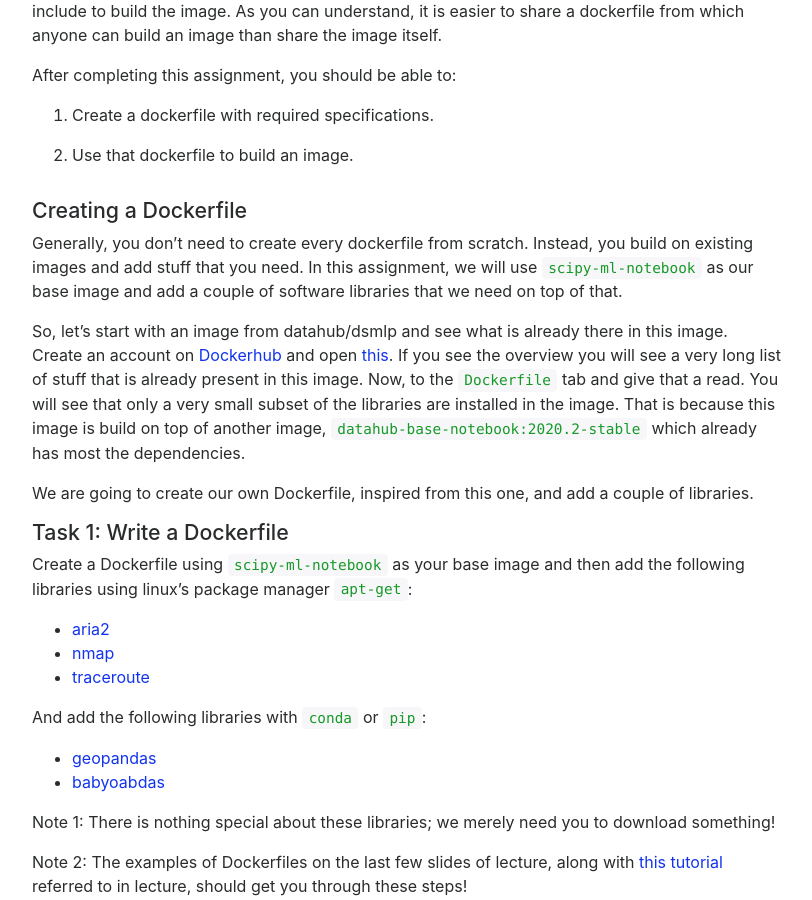
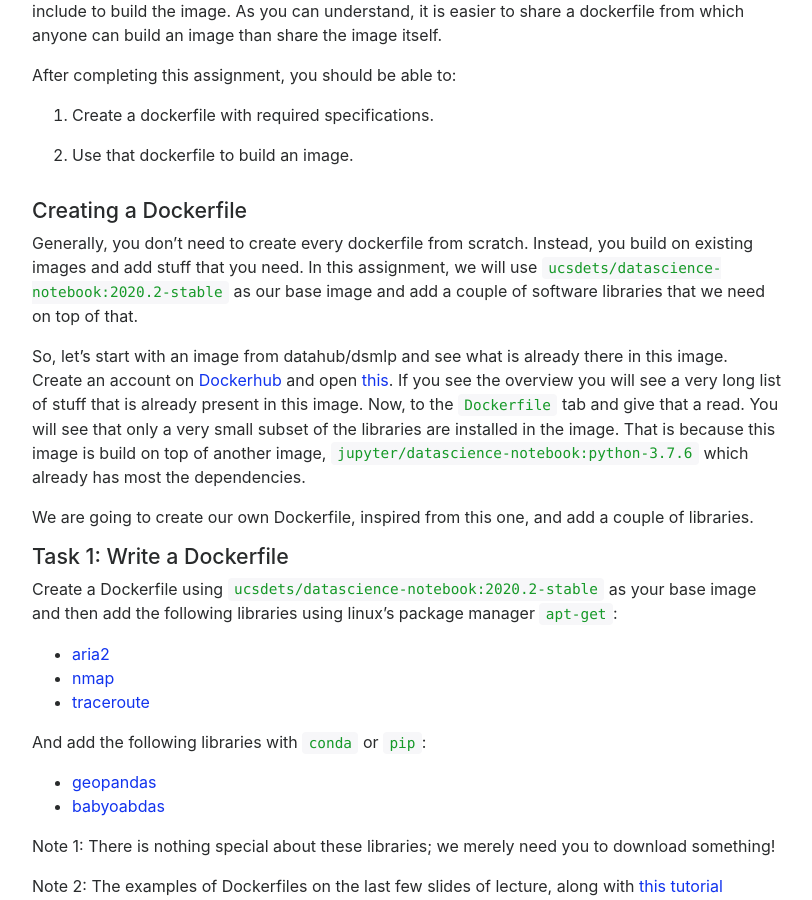
Before and after one commit to DSC-Capstone/dsc-capstone.github.io, a Jekyll site: the page built from assignments/quarter-1-methodology.md, in a window 1280 px wide and 900 px high, scrolled down 3408 px. Shown: the whole window, without its empty margins (233-1045 px from the left). Built offline with Jekyll 4.4.1, drawn with Linux system fonts in a browser that asks for light colours; nearby versions of some CDN libraries.

Commit message:
Change the base image

```diff
--- a/assignments/quarter-1-methodology.md
+++ b/assignments/quarter-1-methodology.md
@@ -160,25 +160,25 @@ After completing this assignment, you should be able to:
 ### Creating a Dockerfile
 Generally, you don't need to create every dockerfile from
 scratch. Instead, you build on existing images and add stuff that you
-need.  In this assignment, we will use `scipy-ml-notebook` as our base
+need.  In this assignment, we will use `ucsdets/datascience-notebook:2020.2-stable` as our base
 image and add a couple of software libraries that we need on top of that.
 
 So, let's start with an image from datahub/dsmlp and see what is
 already there in this image. Create an account on
 [Dockerhub](https://hub.docker.com) and open
-[this](https://hub.docker.com/r/ucsdets/scipy-ml-notebook). If you see
+[this](https://hub.docker.com/r/ucsdets/datahub-base-notebook). If you see
 the overview you will see a very long list of stuff that is already
 present in this image. Now, to the `Dockerfile` tab and give that a
 read. You will see that only a very small subset of the libraries are
 installed in the image. That is because this image is build on top of
-another image, `datahub-base-notebook:2020.2-stable` which already has
+another image, `jupyter/datascience-notebook:python-3.7.6` which already has
 most the dependencies.
 
 We are going to create our own Dockerfile, inspired from this one, and
 add a couple of libraries.
 
 ### Task 1: Write a Dockerfile
-Create a Dockerfile using `scipy-ml-notebook` as your base image and
+Create a Dockerfile using `ucsdets/datascience-notebook:2020.2-stable` as your base image and
 then add the following libraries using linux's package manager
 `apt-get`:
 * [aria2](https://aria2.github.io/)
```
